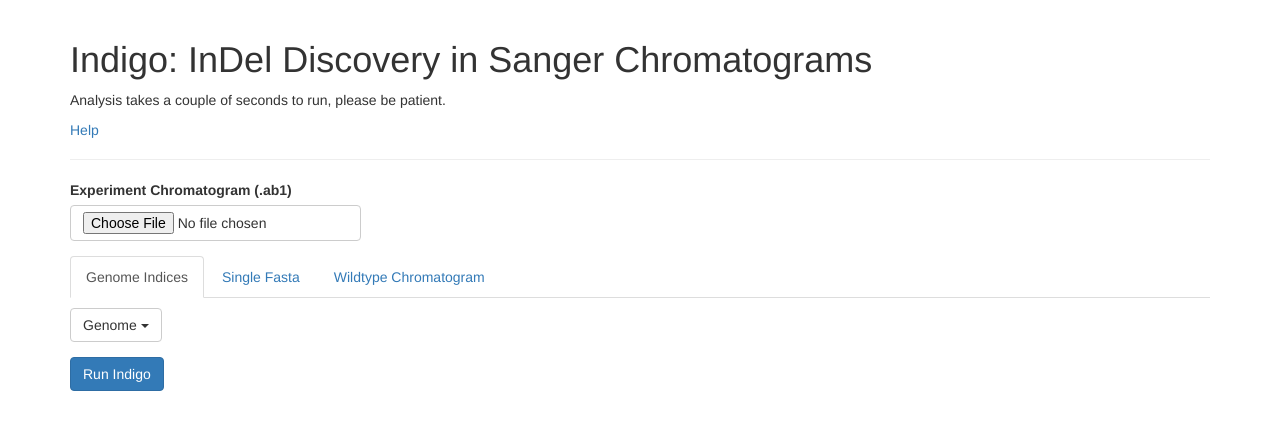
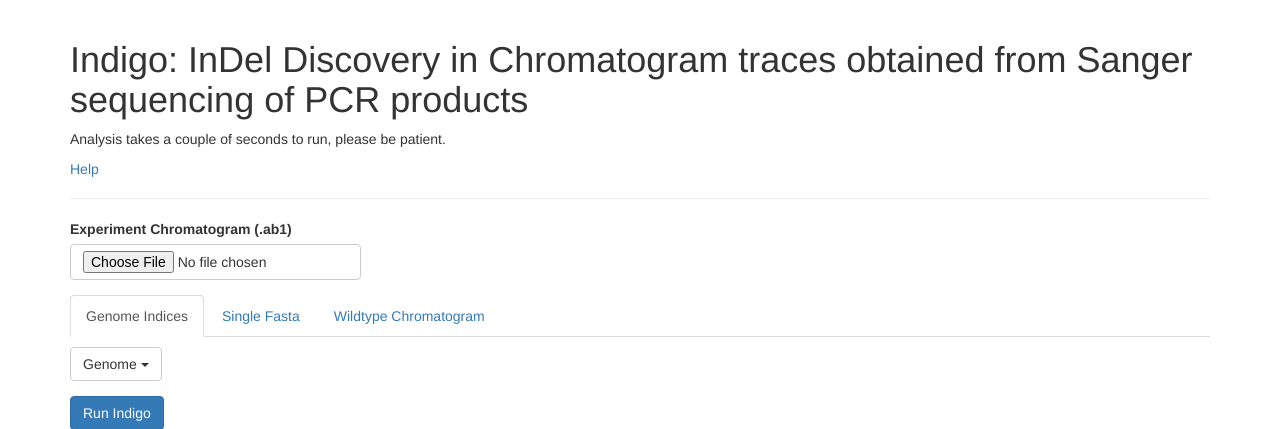
Before and after one commit to gear-genomics/indigo, a Flask app: page / in a window 1280 px wide. Shown: the top 429 px of the page. Run offline with Flask 2, Linux system fonts and the light colour scheme; some libraries are stand-ins or nearby versions.

Commit message:
updated title

```diff
--- a/ws/templates/upload.html
+++ b/ws/templates/upload.html
@@ -17,7 +17,7 @@
     <body>
 	<div class="container">
 	    <div class="page-header">
-		<h1>Indigo: InDel Discovery in Sanger Chromatograms</h1>
+		<h1>Indigo: InDel Discovery in Chromatogram traces obtained from Sanger sequencing of PCR products</h1>
 		<p>Analysis takes a couple of seconds to run, please be patient.</p>
 		<p><a href="https://www-db.embl.de/EMBLPersonGroup-PersonPicture/MailForm/?recipient=CP-60010497">Help</a></p>
 	    </div>
```
